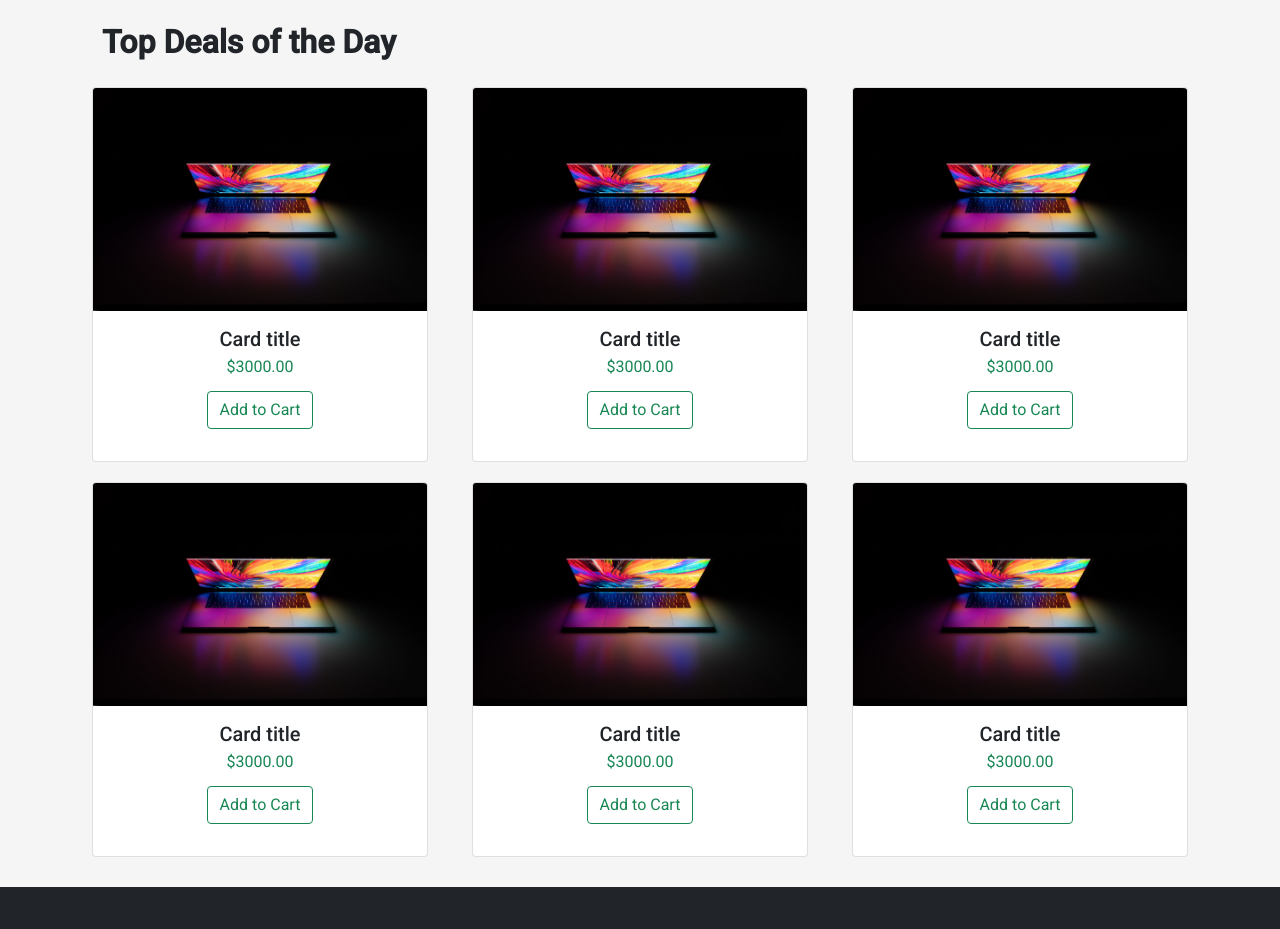
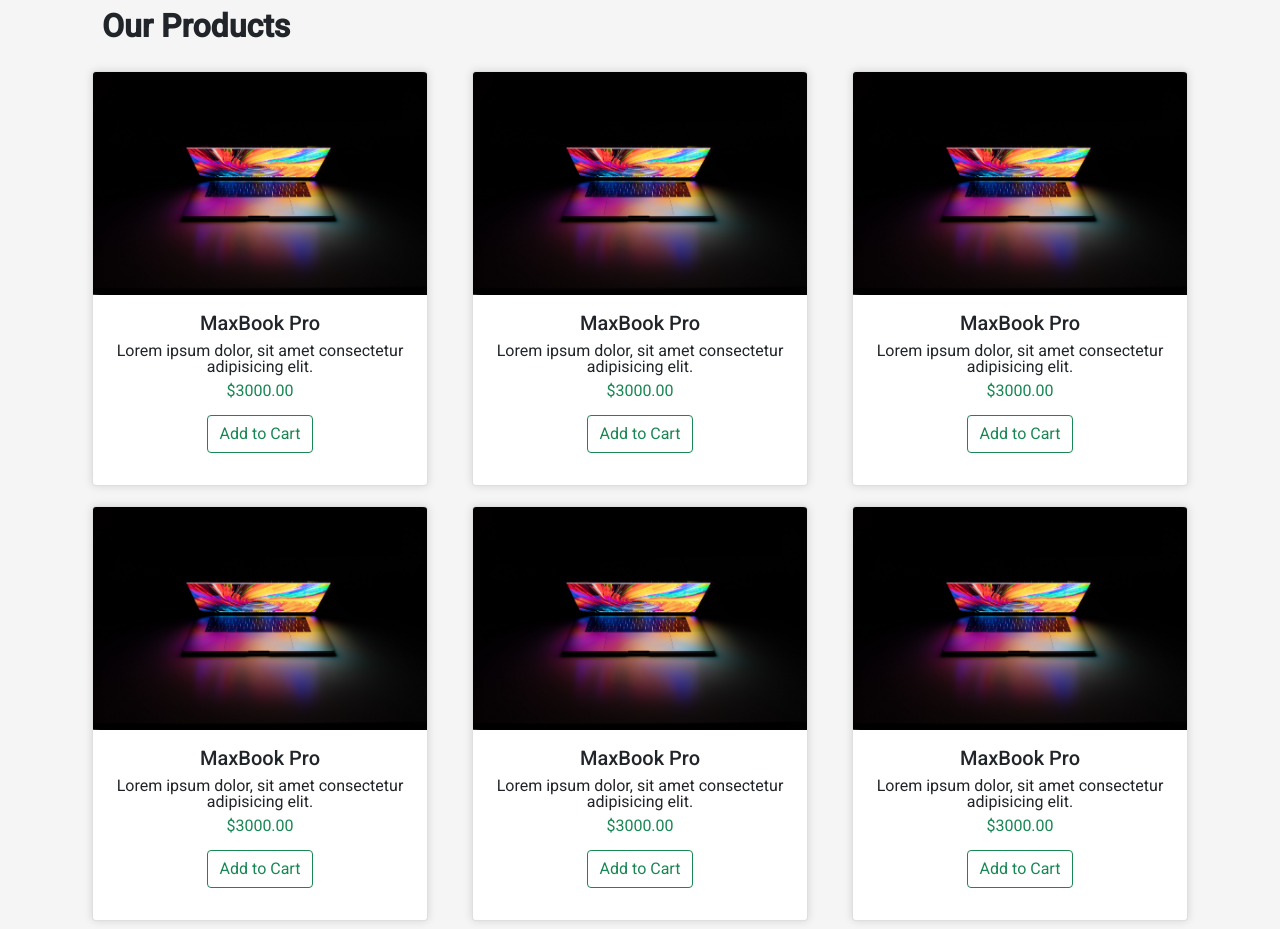
Before and after one commit to trf213/webstart-ecommerce, a plain HTML site: page index.html in a window 1280 px wide. Shown: the part 821-1750 px from the top of the page. Drawn offline with nearby package versions, Linux system fonts and the light colour scheme.

Commit message:
Improved UI

```diff
--- a/css/app.css
+++ b/css/app.css
@@ -49,6 +49,8 @@ body{
     background-color: whitesmoke;
     font-family: 'Roboto', sans-serif;
     font-style: unset;
+    position: relative;
+    min-height: 100vh;
 
 }
 
@@ -121,7 +123,7 @@ body{
 
 }
 .registration .Card{
-    width: 50%;
+    width: 40%;
 }
 
 .registration form input[type="email"]{
@@ -141,7 +143,8 @@ body{
 }
 .shoppingCart{
    margin-top: 5%;
-   margin-bottom: 5%;
+   margin-bottom: 100px;
+
 }
 .topProducts{
     display: block;
@@ -173,6 +176,7 @@ body{
     padding: 0px;
     scale: (1.0);
     transition: .2s;
+    box-shadow: 0 0 10px #00000022;
 }
 
 
@@ -181,12 +185,15 @@ body{
     padding: 0px;
     scale: (2);
     transition: 0.2s;
+    box-shadow: 0 0 15px #00000068;
 }
 
 footer{
 
 
-    bottom: 0;
+  width: 100%;
+
+
 
 
 
--- a/index.html
+++ b/index.html
@@ -7,7 +7,7 @@
     <link rel="preconnect" href="https://fonts.gstatic.com">
     <link href="https://fonts.googleapis.com/css2?family=Lato&display=swap" rel="stylesheet">
     <link rel="stylesheet" href="https://maxst.icons8.com/vue-static/landings/line-awesome/line-awesome/1.3.0/css/line-awesome.min.css">
-    <link rel="stylesheet" href="<link rel="stylesheet" href="https://cdnjs.cloudflare.com/ajax/libs/font-awesome/4.7.0/css/font-awesome.min.css">">
+
     <link rel="stylesheet" href="/css/bootstrap.min.css">
     <link rel="stylesheet" href="/css/app.css">
     <link rel="stylesheet" href="https://cdnjs.cloudflare.com/ajax/libs/font-awesome/4.7.0/css/font-awesome.min.css">
@@ -45,7 +45,7 @@
    <section class="topProducts container">
        <div class="row m-2">
            <div class="col-12 text-justify">
-              <h2>Top Deals of the Day</h2>
+              <h2>Our Products</h2>
            </div>
        </div>
     <div class="row ">
@@ -53,8 +53,9 @@
         <div class="card grow text-center">
         <img src="/img/nikolay-tarashchenko-u76CN5rZeOU-unsplash.jpg" class="card-img-top p-0" >
         <div class="card-body">
-          <h5 class="card-title">Card title</h5>
-          <p class="card-text text-success">$3000.00</p>
+          <h5 class="card-title">MaxBook Pro</h5>
+          <p class="card-text ">Lorem ipsum dolor, sit amet consectetur adipisicing elit.</p>
+          <p class="card-text text-success font-weight-bold mt-2">$3000.00</p>
           <a href="#" class="btn btn-outline-success m-3 ">Add to Cart</a>
         </div>
       </div>
@@ -63,8 +64,9 @@
     <div class="card grow text-center">
     <img src="/img/nikolay-tarashchenko-u76CN5rZeOU-unsplash.jpg" class="card-img-top p-0" >
     <div class="card-body">
-      <h5 class="card-title">Card title</h5>
-      <p class="card-text text-success">$3000.00</p>
+      <h5 class="card-title">MaxBook Pro</h5>
+      <p class="card-text ">Lorem ipsum dolor, sit amet consectetur adipisicing elit.</p>
+      <p class="card-text text-success font-weight-bold mt-2">$3000.00</p>
       <a href="#" class="btn btn-outline-success m-3 ">Add to Cart</a>
     </div>
   </div>
@@ -73,8 +75,9 @@
   <div class="card grow text-center">
   <img src="/img/nikolay-tarashchenko-u76CN5rZeOU-unsplash.jpg" class="card-img-top p-0" >
   <div class="card-body">
-    <h5 class="card-title">Card title</h5>
-    <p class="card-text text-success">$3000.00</p>
+    <h5 class="card-title">MaxBook Pro</h5>
+    <p class="card-text ">Lorem ipsum dolor, sit amet consectetur adipisicing elit.</p>
+    <p class="card-text text-success font-weight-bold mt-2">$3000.00</p>
     <a href="#" class="btn btn-outline-success m-3 ">Add to Cart</a>
   </div>
 </div>
@@ -86,9 +89,9 @@
         <div class="card grow text-center">
         <img src="/img/nikolay-tarashchenko-u76CN5rZeOU-unsplash.jpg" class="card-img-top p-0" >
         <div class="card-body">
-          <h5 class="card-title">Card title</h5>
-          <p class="card-text text-success">$3000.00</p>
-
+          <h5 class="card-title">MaxBook Pro</h5>
+          <p class="card-text ">Lorem ipsum dolor, sit amet consectetur adipisicing elit.</p>
+          <p class="card-text text-success font-weight-bold mt-2">$3000.00</p>
           <a href="#" class="btn btn-outline-success m-3 ">Add to Cart</a>
         </div>
       </div>
@@ -98,8 +101,9 @@
     <div class="card grow text-center">
     <img src="/img/nikolay-tarashchenko-u76CN5rZeOU-unsplash.jpg" class="card-img-top p-0" >
     <div class="card-body">
-      <h5 class="card-title">Card title</h5>
-      <p class="card-text text-success">$3000.00</p>
+      <h5 class="card-title">MaxBook Pro</h5>
+      <p class="card-text ">Lorem ipsum dolor, sit amet consectetur adipisicing elit.</p>
+      <p class="card-text text-success font-weight-bold mt-2">$3000.00</p>
       <a href="#" class="btn btn-outline-success m-3 ">Add to Cart</a>
     </div>
   </div>
@@ -109,8 +113,9 @@
   <div class="card grow text-center">
   <img src="/img/nikolay-tarashchenko-u76CN5rZeOU-unsplash.jpg" class="card-img-top p-0" >
   <div class="card-body">
-    <h5 class="card-title">Card title</h5>
-    <p class="card-text text-success">$3000.00</p>
+    <h5 class="card-title">MaxBook Pro</h5>
+    <p class="card-text ">Lorem ipsum dolor, sit amet consectetur adipisicing elit.</p>
+    <p class="card-text text-success font-weight-bold mt-2">$3000.00</p>
     <a href="#" class="btn btn-outline-success m-3 ">Add to Cart</a>
   </div>
 </div>
```
Also changed, not shown: shoppingcart.html (+7 -4 lines).
